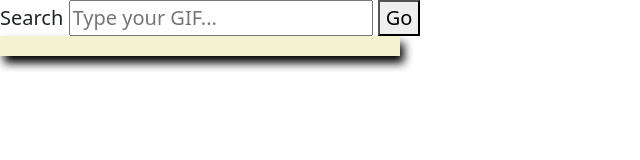
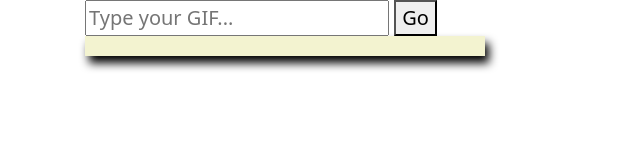
Before and after one commit to cunns9/SearchEngine-website, a plain HTML site: page assets/index.html in a window 1280 px wide. Shown: the whole page, without its empty margins (0-640 px from the left). Drawn offline with nearby package versions, Linux system fonts and the light colour scheme.

Commit message:
Css styles

```diff
--- a/assets/css/style.css
+++ b/assets/css/style.css
@@ -7,6 +7,9 @@ html {
     font-family: -apple-system, BlinkMacSystemFont, "Segoe UI", Roboto,
       Oxygen, Ubuntu, Cantarell, "Open Sans", "Helvetica Neue", sans-serif;
   }
+  .container {
+      align-items: center;
+  }
   form * {
     display: flexbox;
     font-family: inherit;
@@ -14,6 +17,7 @@ html {
   }
 
   .out {
+      align-items: flex-end;
       max-width: 400px;
       text-align: center;
       background-color: rgb(243, 243, 208);
--- a/assets/index.html
+++ b/assets/index.html
@@ -12,9 +12,8 @@
 </head>
 <body>
 
-    <section>
+    <section class="container">
         <form>
-          <label form="search">Search</label>
           <input id="search" type="search" placeholder="Type your GIF..." />
           <button id="btnSearch">Go</button>
         </form>
--- a/assets/js/main.js
+++ b/assets/js/main.js
@@ -9,14 +9,10 @@
        let url = `https://api.giphy.com/v1/gifs/search?api_key=${APIKEY}&limit=1&q=`;
        let str = document.getElementById("search").value.trim();
        url = url.concat(str);
-       console.log(url);
        fetch(url)
          .then(response => response.json())
          .then(content => {
-
            //  data, pagination, meta
-           console.log(content.data);
-           console.log("META", content.meta);
            let fig = document.createElement("figure");
            let img = document.createElement("img");
            let fc = document.createElement("figcaption");
```
